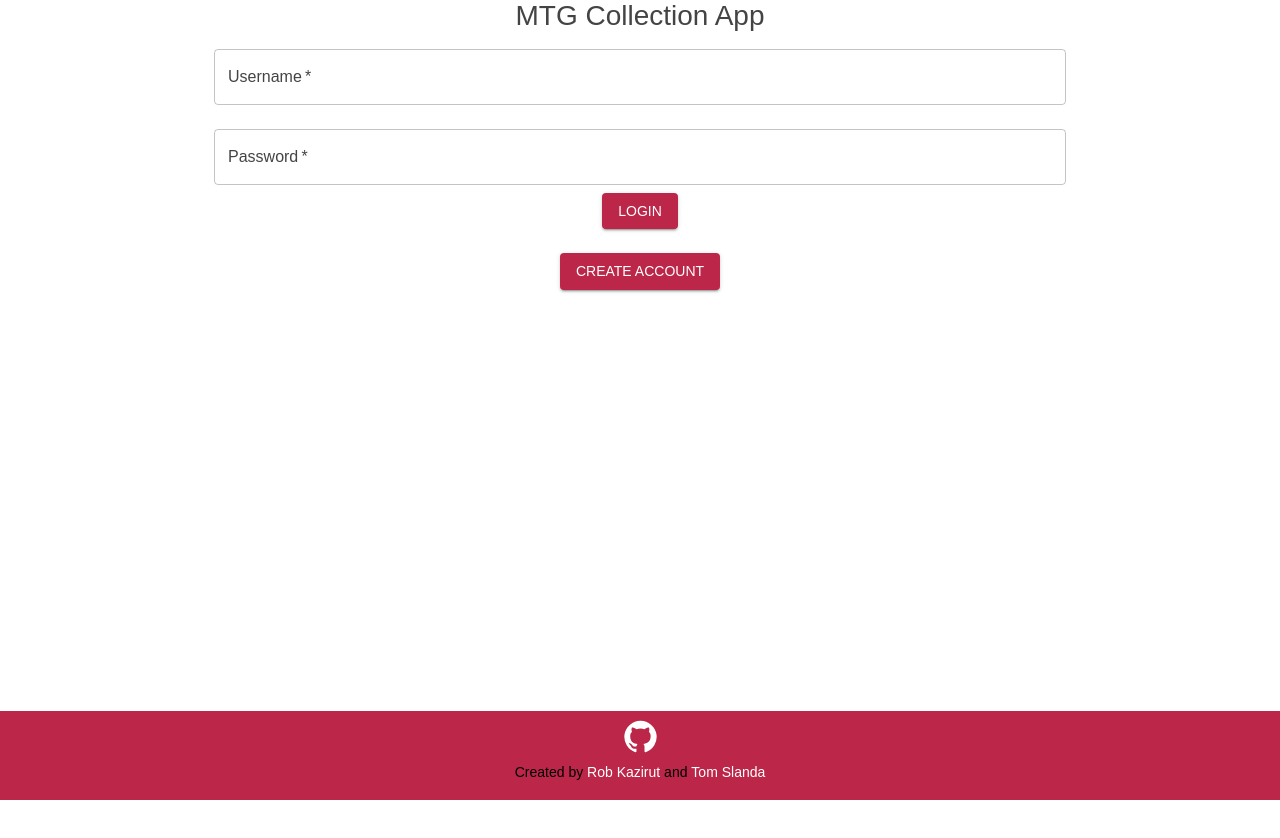
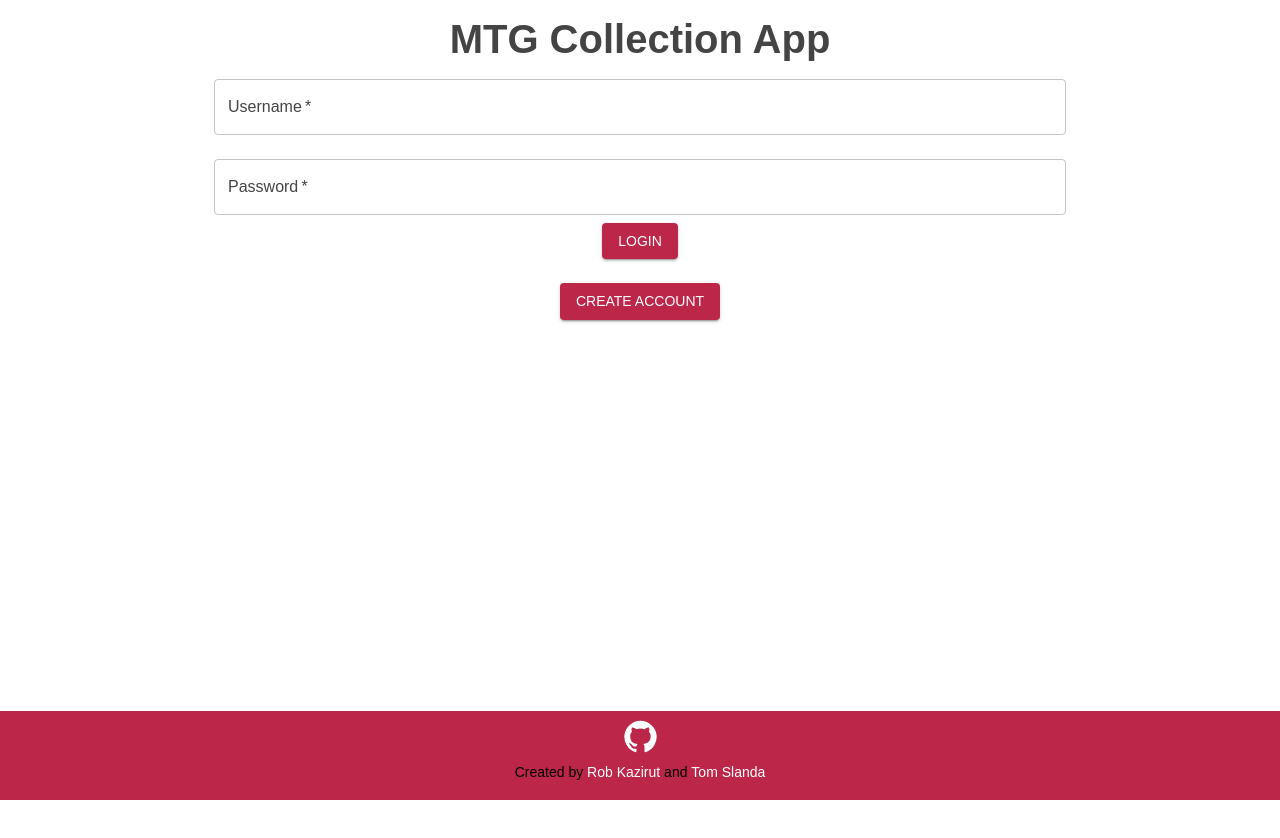
Before and after one commit to Turizak/mtgCollectionFE, a React (Vite) app: page / in a window 1280 px wide. Shown: the top 838 px of the page. Built offline with nearby package versions, Linux system fonts and the light colour scheme; no server answers.

Commit message:
fixed TS error

```diff
--- a/src/components/Login.tsx
+++ b/src/components/Login.tsx
@@ -72,7 +72,7 @@ function Login() {
     <>
       <ThemeProvider theme={Theme}>
         <Container maxWidth="md">
-          <Typography variant="h3" align="center">
+          <Typography variant="h1" align="center" sx={{mt: 2}}>
             MTG Collection App
           </Typography>
           <form>
--- a/src/components/Results.tsx
+++ b/src/components/Results.tsx
@@ -19,13 +19,37 @@ declare module '@mui/material/styles' {
   }
 }
 
+interface Props {
+  id: number
+  name: string
+  set_name: string
+  prices: PropsPrices;
+  quantity: number
+  image_uris: PropsImages;
+}
+
+interface PropsPrices {
+  usd: string;
+  usd_foil: string | null;
+  usd_etched: string | null;
+}
+
+interface PropsImages {
+  small: string;
+  normal: string | null;
+  large: string | null;
+  png: string | null;
+  art_crop: string | null;
+  border_crop: string | null;
+}
+
 function Results({ card }) {
   return (
     <div
       style={{ display: 'flex', flexWrap: 'wrap', justifyContent: 'center' }}
     >
       <ThemeProvider theme={Theme}>
-        {card.map((item) => (
+        {card.map((item: Props) => (
           <div key={item.id}>
             <Paper
               sx={{
@@ -53,7 +77,7 @@ function Results({ card }) {
               <Typography component="p" variant="h6" textAlign="center">
                 {item.prices.usd}
               </Typography>
-              <AddToBtn id={item.id} name={item.name} price={item.prices.usd} />
+              <AddToBtn id={item.id} name={item.name} price={item.prices.usd} quantity={0} image_uris={''} />
             </Paper>
           </div>
         ))}
--- a/src/components/Search.tsx
+++ b/src/components/Search.tsx
@@ -2,7 +2,7 @@ import { useState, useEffect } from 'react';
 import Results from './Results';
 import Header from './Header';
 import Footer from './Footer';
-import {Box, TextField, Container, Button } from '@mui/material/';
+import { Box, TextField, Container, Button } from '@mui/material/';
 import SearchIcon from '@mui/icons-material/Search';
 import { ThemeProvider } from '@mui/material/styles';
 import Theme from './material ui/Theme';
@@ -88,6 +88,7 @@ function Search() {
               justifyContent: 'center',
             }}
           >
+            <form onSubmit={handleClick}>
               <TextField
                 variant="outlined"
                 margin="normal"
@@ -110,6 +111,7 @@ function Search() {
               >
                 <SearchIcon />
               </Button>
+            </form>
             <p>{loading}</p>
             <Results card={card} />
           </Box>
```
Lines whose indentation alone changed are shown as unchanged.
